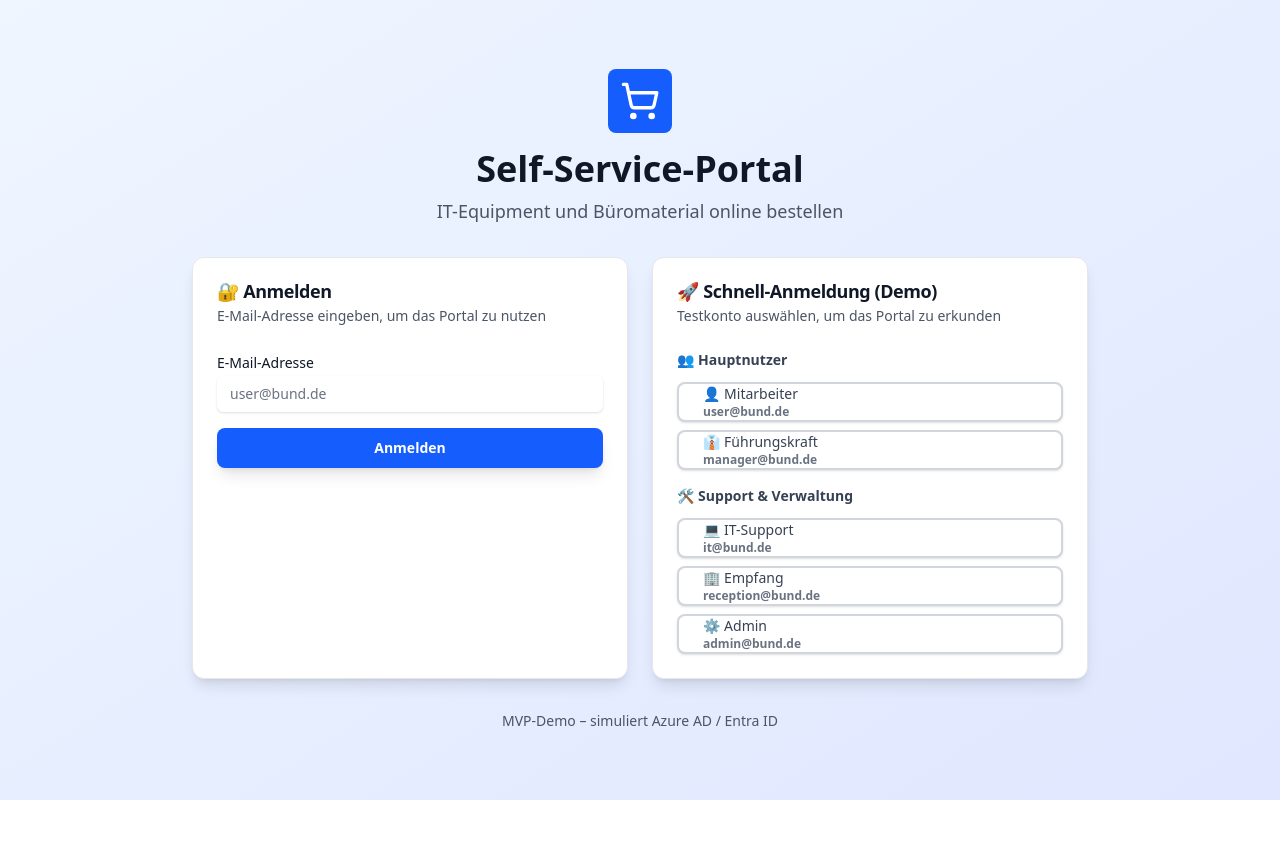
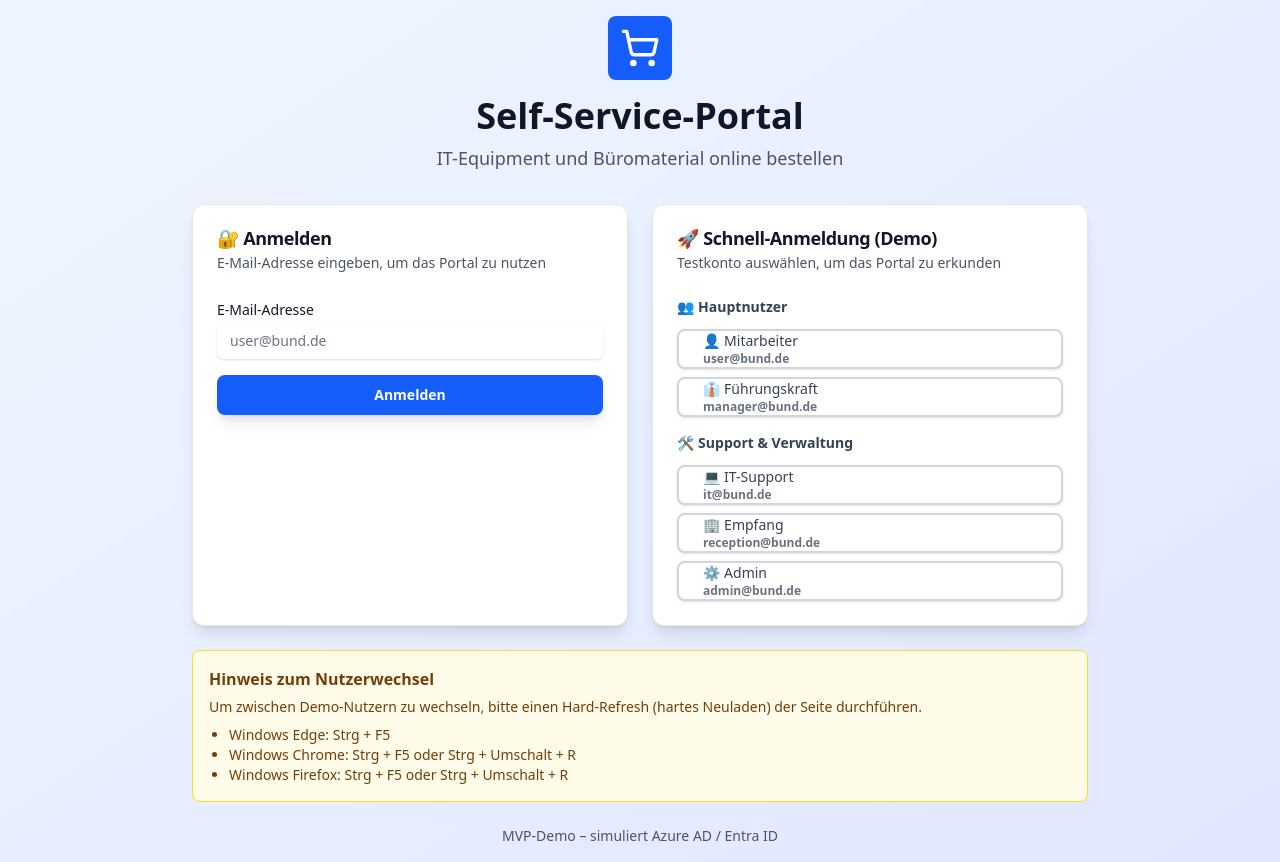
Before and after one commit to egbalwaldmann/ssp, a Next.js app: page /login in a window 1280 px wide. Before the commit the page ends 800 px from the top, so only its background shows below. Built offline with nearby package versions, Linux system fonts and the light colour scheme.

Commit message:
docs(login): add German hard-refresh notice with Windows shortcuts (Edge/Chrome/Firefox)

```diff
--- a/app/login/page.tsx
+++ b/app/login/page.tsx
@@ -347,7 +347,19 @@ function LoginForm() {
           </Card>
         </div>
 
-        <div className="mt-8 text-center text-sm text-gray-600">
+        <div className="mt-6">
+          <div className="p-4 rounded-lg border border-yellow-300 bg-yellow-50 text-yellow-900">
+            <p className="font-semibold mb-1">Hinweis zum Nutzerwechsel</p>
+            <p className="text-sm">Um zwischen Demo‑Nutzern zu wechseln, bitte einen Hard‑Refresh (hartes Neuladen) der Seite durchführen.</p>
+            <ul className="mt-2 text-sm list-disc ml-5">
+              <li>Windows Edge: Strg + F5</li>
+              <li>Windows Chrome: Strg + F5 oder Strg + Umschalt + R</li>
+              <li>Windows Firefox: Strg + F5 oder Strg + Umschalt + R</li>
+            </ul>
+          </div>
+        </div>
+
+        <div className="mt-6 text-center text-sm text-gray-600">
           <p>MVP-Demo – simuliert Azure AD / Entra ID</p>
         </div>
       </div>
```
